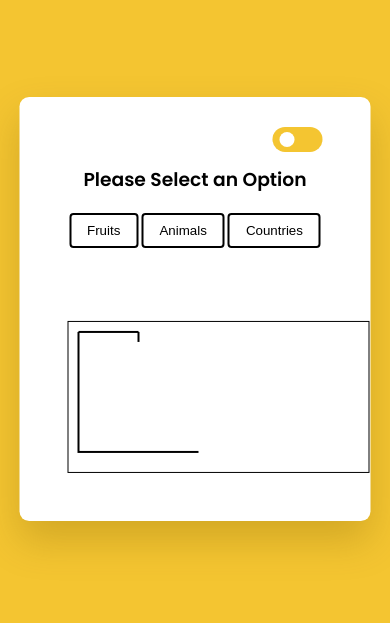
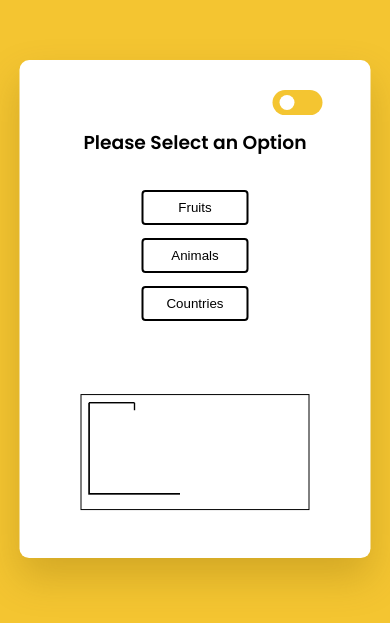
Before and after one commit to Shivam-Saini-SS/hangman-game, a plain HTML site: page index.html in a window 390 px wide. Shown: the part 113-736 px from the top of the page. Drawn offline with nearby package versions, Linux system fonts and the light colour scheme; no server answers.

Commit message:
added media queries

```diff
--- a/style.css
+++ b/style.css
@@ -232,3 +232,34 @@ canvas {
   border-color: #868e96;
   color: #000000;
 }
+
+@media (max-width: 800px) {
+  canvas {
+    width: 80%;
+  }
+}
+
+@media (max-width: 500px) {
+  canvas {
+    width: 90%;
+  }
+
+  #options-container div {
+    flex-direction: column;
+    align-items: center;
+    justify-content: space-between;
+  }
+
+  #options-container button {
+    width: 8em;
+    margin-top: 1em;
+  }
+
+  #options-container button:disabled {
+    display: none;
+  }
+
+  #options-container button.active {
+    display: block;
+  }
+}
```
